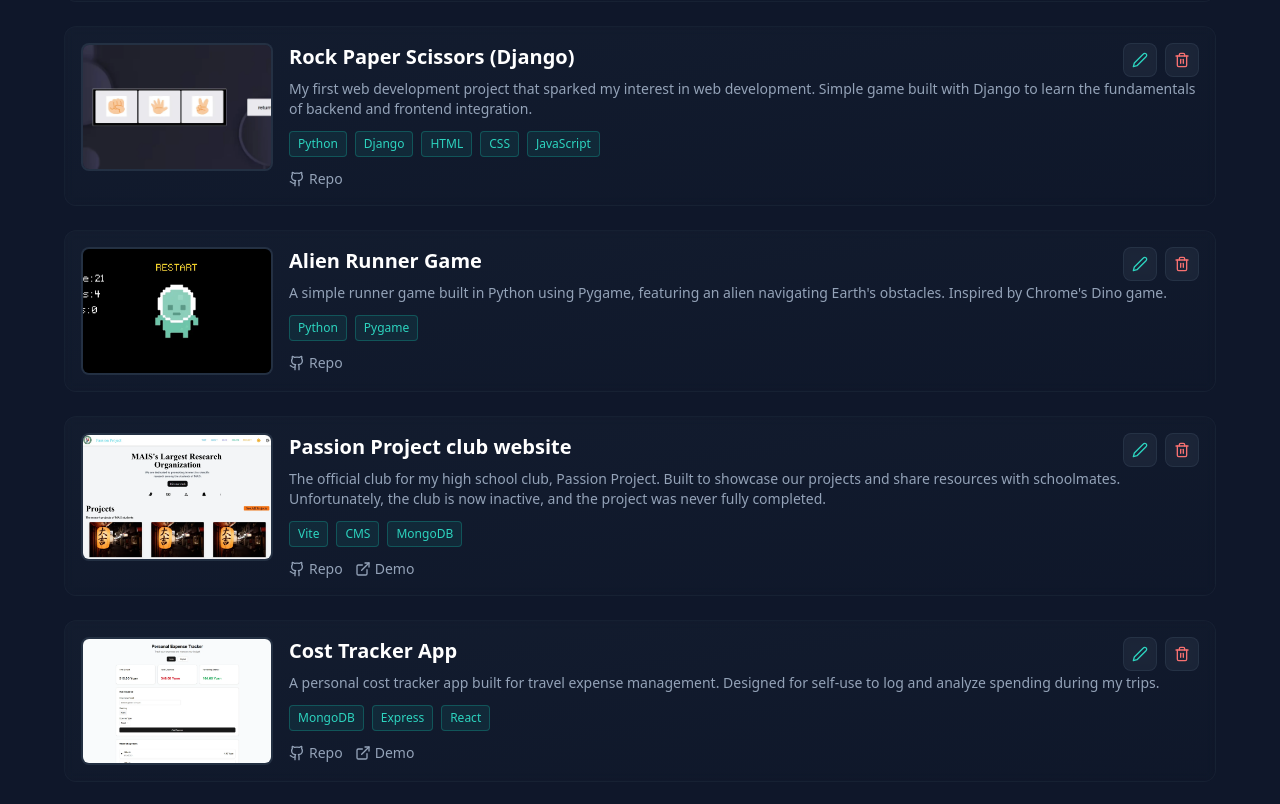
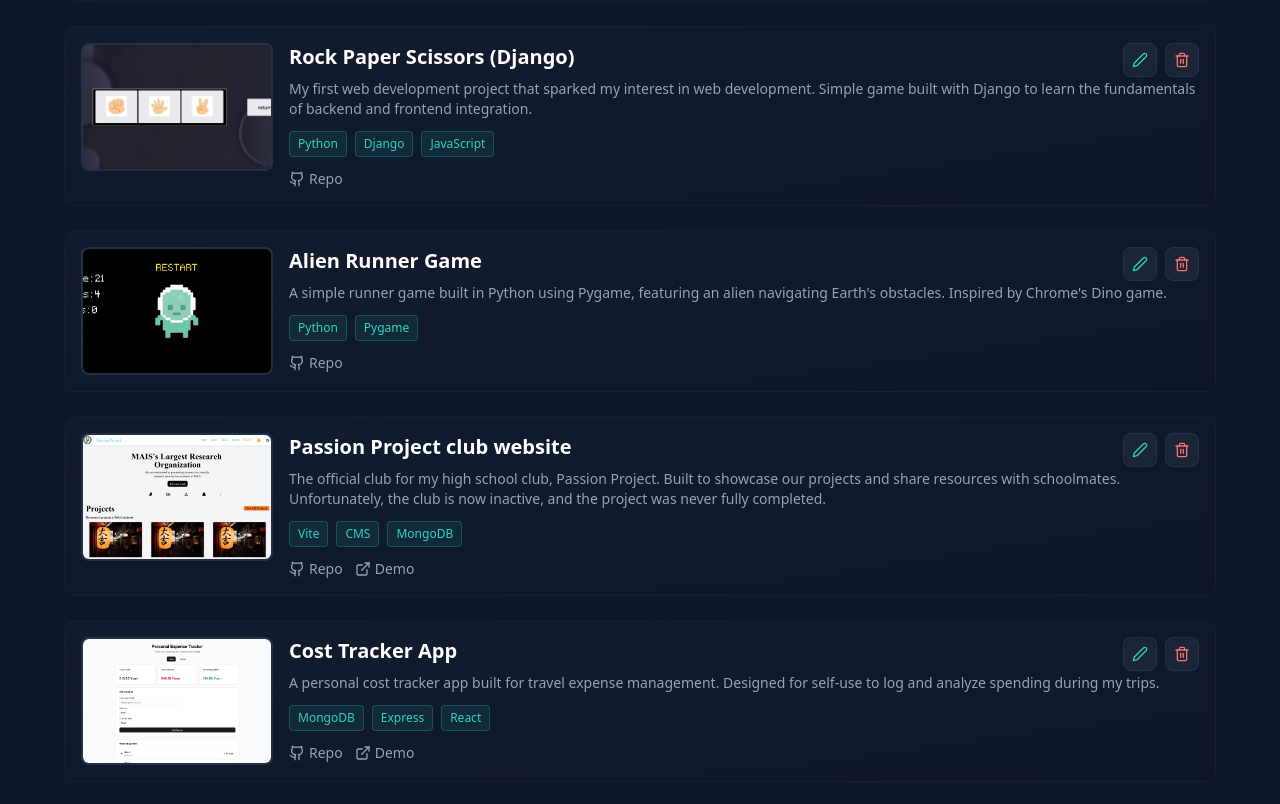
Before and after one commit to Sain-orshikh/portfolio, a Next.js app: page /zlog/projects in a window 1280 px wide. Shown: the part 1500-2304 px from the top of the page. Built offline with nearby package versions, Linux system fonts and the light colour scheme.

Commit message:
Update project: Rock Paper Scissors (Django)

```diff
--- a/src/data/projects.ts
+++ b/src/data/projects.ts
@@ -46,8 +46,6 @@ export const projects: Project[] = [
     tech: [
       "Python",
       "Django",
-      "HTML",
-      "CSS",
       "JavaScript"
     ],
     repo: "https://github.com/Sain-orshikh/RPS",
```
